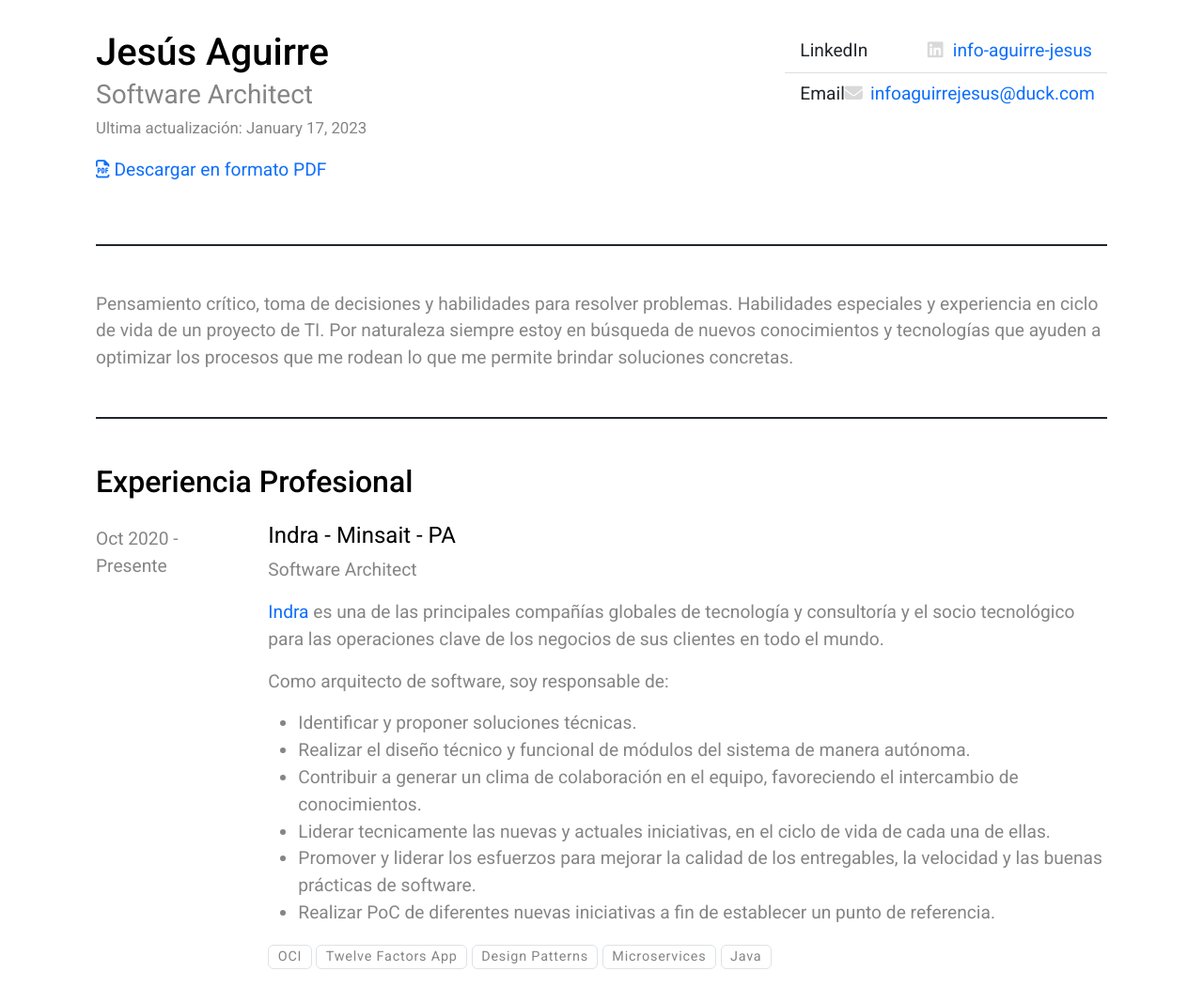
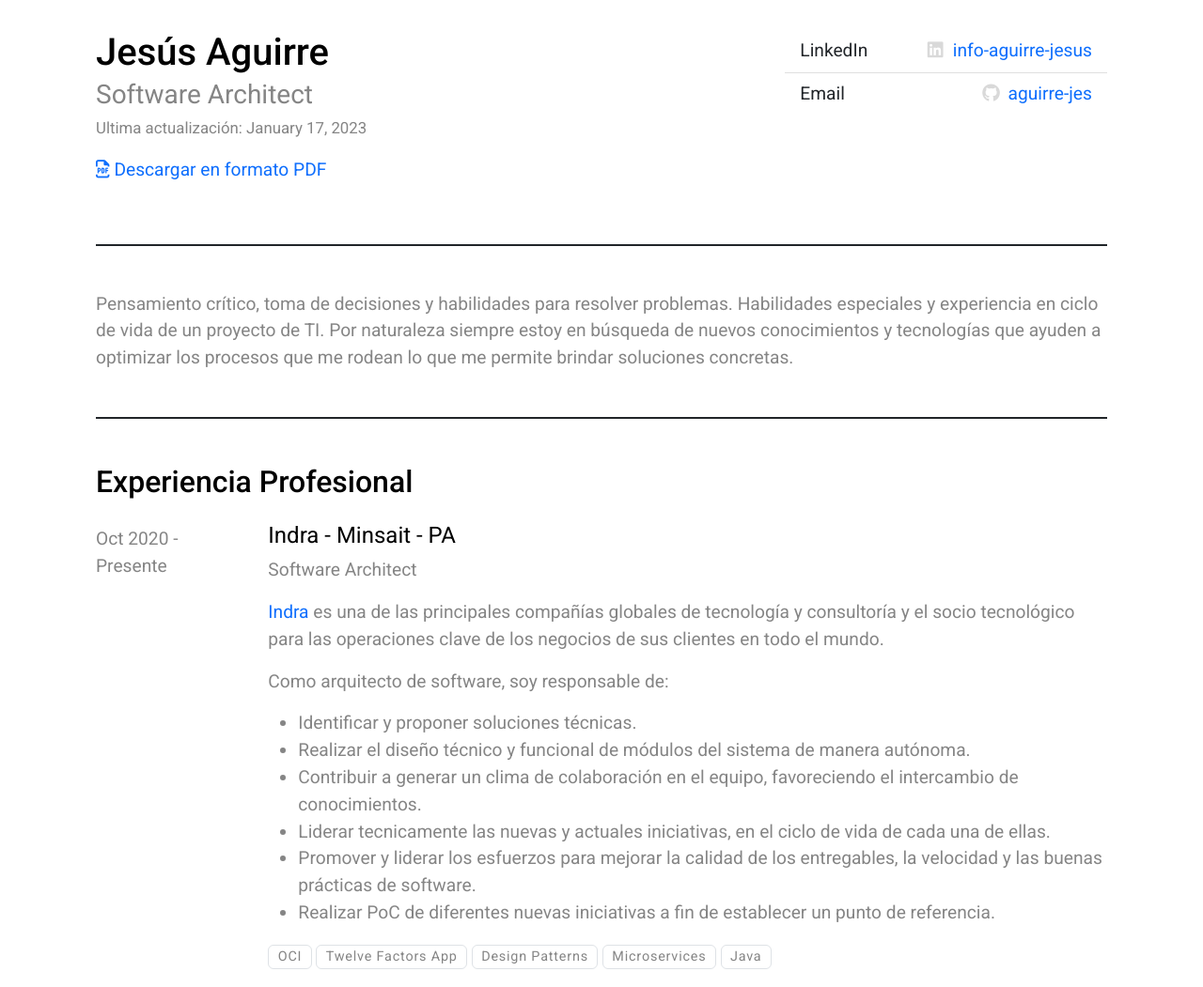
Before and after one commit to aguirre-jes/cv, a plain HTML site: page index.html in a window 1280 px wide. Shown: the top 1051 px of the page at 94% size. Drawn offline with nearby package versions, Linux system fonts and the light colour scheme.

Commit message:
Deploying to gh-pages from @ aguirre-jes/cv@26edc3044b8ca86fb89790f39c6bb8d546cc49fa 🚀

```diff
--- a/index.html
+++ b/index.html
@@ -47,7 +47,7 @@
                         </li>
                         <li class="list-group-item d-flex justify-content-between align-items-start">
                             <span class="text-nowrap">Email</span>
-                            <span class="text-nowrap"><a href="mailto:infoaguirrejesus@duck.com"><i class="fa fa-envelope fact-icon"></i>infoaguirrejesus@duck.com</a></span>
+                            <span class="text-nowrap"><a href="https://github.com/aguirre-jes"><i class="fab fa-github fact-icon"></i>aguirre-jes</a></span>
                         </li>
                     </ul>
                 </div>
```
Also changed, not shown: 1 other file.
